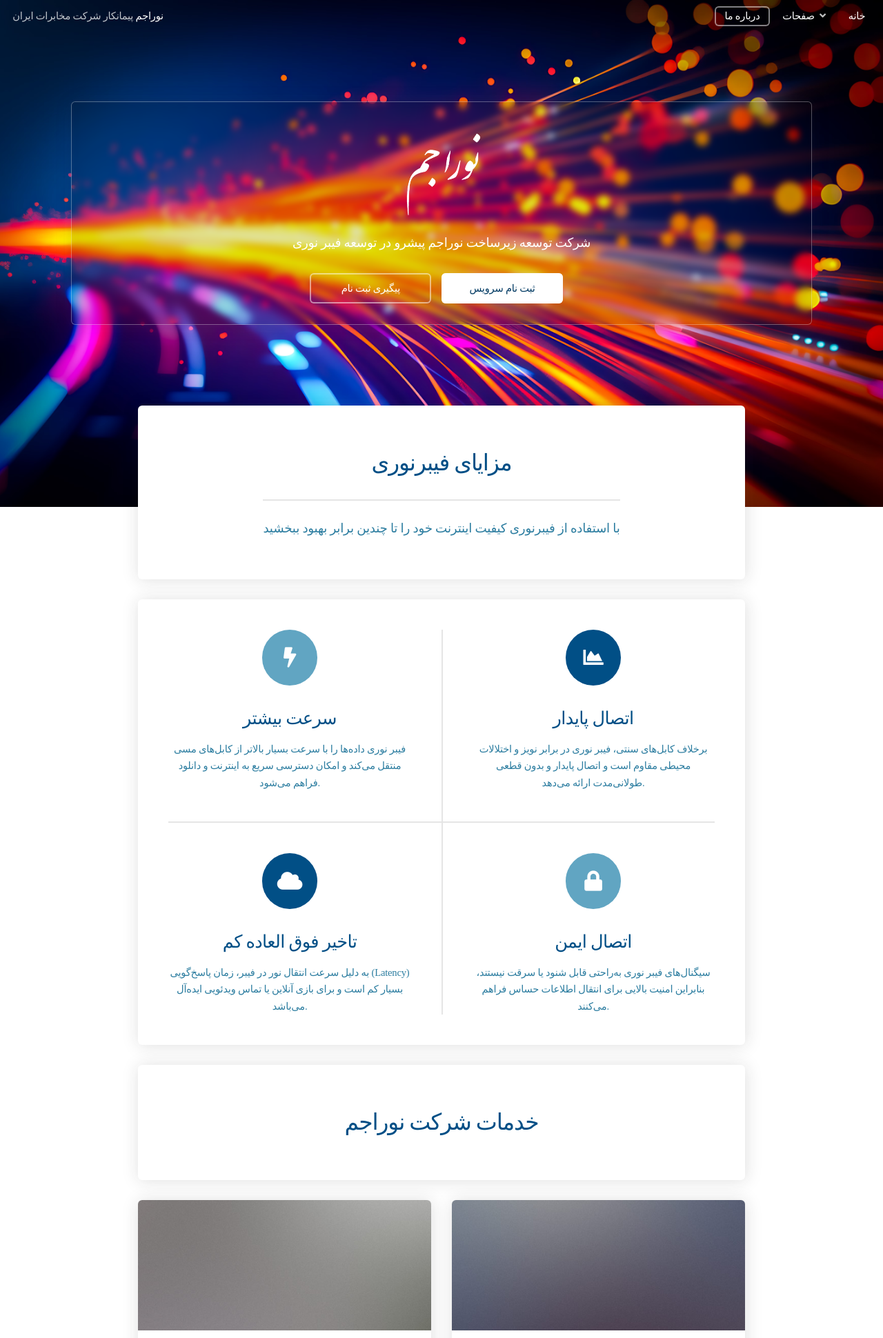
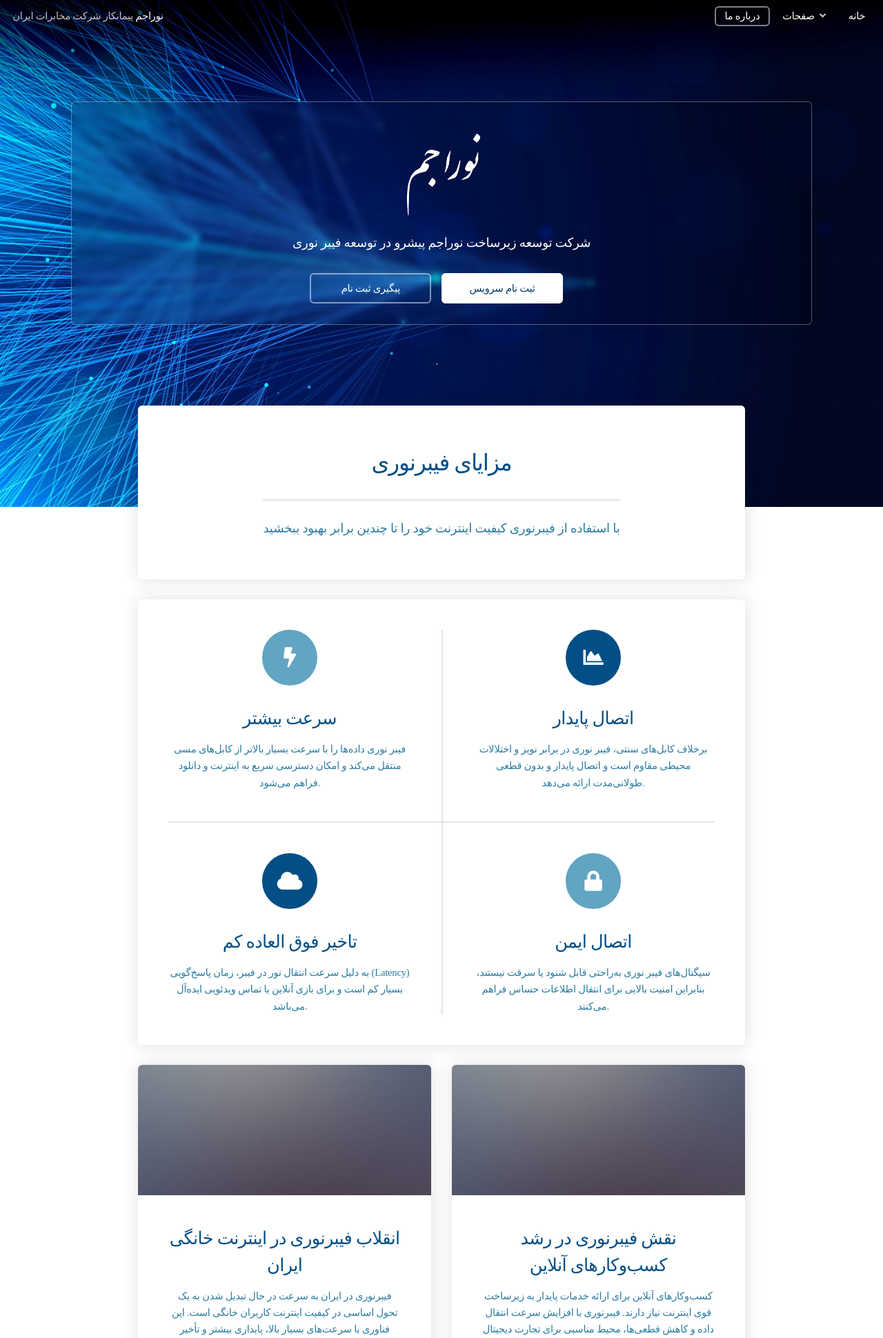
Before and after one commit to MrEvanORG/nurajam, a Django app: page / in a window 1280 px wide. Shown: the top 1940 px of the page at 69% size. Run offline with Django 5.2, Linux system fonts and the light colour scheme; some web fonts are replaced.

Commit message:
New Banner

```diff
--- a/myapp/static/css/main.css
+++ b/myapp/static/css/main.css
@@ -61,7 +61,7 @@
 
 
   --banner-overlay: url("../img/overlay.png");
-  --banner-image: url("../img/banner.avif");
+  --banner-image: url("../img/banner.webp");
 
 
   --cta-input-bg: rgba(255, 255, 255, 0.15);
@@ -3709,7 +3709,7 @@
 				transition: transform 0.5s ease;
 				display: block;
 				height: 44px;
-				left: 0;
+				right: 0;
 				position: fixed;
 				top: 0;
 				width: 100%;
@@ -3719,7 +3719,7 @@
 				#navButton .toggle {
 					text-decoration: none;
 					height: 100%;
-					left: 0;
+					right: 0;
 					position: absolute;
 					top: 0;
 					width: 100%;
--- a/myapp/static/js/main.js
+++ b/myapp/static/js/main.js
@@ -37,8 +37,8 @@
 
 		// Button.
 			$(
-				'<div id="navButton">' +
-					'<a href="#navPanel" class="toggle"></a>' +
+				'<div id="navButton" style="width:1%;">' +
+					'<a href="#navPanel" class="toggle" ></a>' +
 				'</div>'
 			)
 				.appendTo($body);
--- a/myapp/templates/index.html
+++ b/myapp/templates/index.html
@@ -58,29 +58,14 @@
             </section>
         </div>
     </section>
-    <section class="box special">
+    {% comment %} <section class="box special">
         <header class="major">
-            <h2>خدمات شرکت نوراجم</h2>
+            <h2></h2>
         </header>
 
-    </section>
+    </section> {% endcomment %}
     <div class="row aln-center" style="justify-content:center;direction:ltr;">
-         <div class="col-6 col-12-narrower">
-
-
-            <section class="box special">
-                <span class="image featured"><img src="{% static 'img/pic02.jpg' %}" alt="" /></span>
-                <h3>در زمینه دارو</h3>
-                <p>Integer volutpat ante et accumsan commophasellus sed aliquam feugiat lorem aliquet ut enim rutrum phasellus iaculis accumsan dolore magna aliquam veroeros.</p>
-                <ul class="actions special">
-                    <li><a href="#" class="button alt">بیشتر بخوانید</a></li>
-                </ul>
-            </section>
-
-        </div>
-        <div class="col-6 col-12-narrower">
-        {% comment %} <div class="col-12 col-12-narrower"> {% endcomment %}
-
+        {% comment %} <div class="col-6 col-12-narrower">
             <section class="box special">
                 <span class="image featured"><img src="{% static 'img/pic03.jpg' %}" alt="" /></span>
                 <h3>در زمینه توسعه فیبرنوری</h3>
@@ -89,10 +74,50 @@
                     <li><a href="#" class="button alt">بیشتر بخوانید</a></li>
                 </ul>
             </section>
+        </div> {% endcomment %}
+        <div class="col-6 col-12-narrower">
+            <section class="box special">
+                <span class="image featured"><img src="{% static 'img/pic03.jpg' %}" alt="" /></span>
+                <h3>انقلاب فیبرنوری در اینترنت خانگی ایران</h3>
+                <p> فیبرنوری در ایران به سرعت در حال تبدیل شدن به یک تحول اساسی در کیفیت اینترنت کاربران خانگی است. این فناوری با سرعت‌های بسیار بالا، پایداری بیشتر و تأخیر پایین، تجربه‌ای متفاوت از اینترنت را فراهم می‌کند. در این مقاله به مزایا، نحوه ثبت‌نام، چالش‌ها و آینده اینترنت فیبرنوری در کشور می‌پردازیم و بررسی می‌کنیم که چرا این فناوری قدم بزرگی به سوی آینده دیجیتال ایران است.</p>
+                <ul class="actions special">
+                    <li><a href="#" class="button alt">بیشتر بخوانید</a></li>
+                </ul>
+            </section>
+        </div>
 
+        <div class="col-6 col-12-narrower">
+            <section class="box special">
+                <span class="image featured"><img src="{% static 'img/pic03.jpg' %}" alt="" /></span>
+                <h3>نقش فیبرنوری در رشد کسب‌وکارهای آنلاین</h3>
+                <p>کسب‌وکارهای آنلاین برای ارائه خدمات پایدار به زیرساخت قوی اینترنت نیاز دارند. فیبرنوری با افزایش سرعت انتقال داده و کاهش قطعی‌ها، محیط مناسبی برای تجارت دیجیتال فراهم می‌کند. این مقاله تحلیل می‌کند که چگونه فیبرنوری می‌تواند فروش، بازاریابی دیجیتال و تعامل با مشتریان را تقویت کند و چه تأثیری روی رقابت‌پذیری شرکت‌ها در بازار دیجیتال خواهد داشت.</p>
+                <ul class="actions special">
+                    <li><a href="#" class="button alt">بیشتر بخوانید</a></li>
+                </ul>
+            </section>
+        </div>
+
+        <div class="col-6 col-12-narrower">
+            <section class="box special">
+                <span class="image featured"><img src="{% static 'img/pic03.jpg' %}" alt="" /></span>
+                <h3>چرا ارتقای اینترنت سازمانی به فیبرنوری ضروری است؟</h3>
+                <p>سازمان‌ها برای مدیریت دقیق داده‌ها و ارائه خدمات سریع به مشتریان به اینترنت مطمئن و پرسرعت نیاز دارند. فیبرنوری با ظرفیت بالای انتقال اطلاعات، امنیت بهتر و ثبات بیشتر، بهترین گزینه برای توسعه زیرساخت فناوری اطلاعات سازمان‌ها شناخته می‌شود. این مقاله توضیح می‌دهد که چرا ارتقا به فیبرنوری یک سرمایه‌گذاری بلندمدت و راهبردی برای هر سازمان است.</p>
+                <ul class="actions special">
+                    <li><a href="#" class="button alt">بیشتر بخوانید</a></li>
+                </ul>
+            </section>
+        </div>
+        <div class="col-6 col-12-narrower">
+            <section class="box special">
+                <span class="image featured"><img src="{% static 'img/pic03.jpg' %}" alt="" /></span>
+                <h3>مقایسه اینترنت نسل جدید با نسل قدیمی : انتخاب درست کاربران</h3>
+                <p style="direction:rtl;">بسیاری از کاربران هنوز از ADSL استفاده می‌کنند، اما فیبرنوری شتاب جدیدی در ارائه اینترنت ایجاد کرده است. در این مقاله به تفاوت‌های کلیدی این دو سرویس از نظر سرعت، کیفیت، پایداری و هزینه می‌پردازیم ؛ نشان میدهیم که چرا فیبرنوری آینده‌دارتر و به‌صرفه‌تر است.</p>
+                <ul class="actions special">
+                    <li><a href="#" class="button alt">بیشتر بخوانید</a></li>
+                </ul>
+            </section>
         </div>
     </div>
-
 </section>
 {% endblock %}
 
```
Also changed, not shown: myapp/static/img/banner.webp (added).
